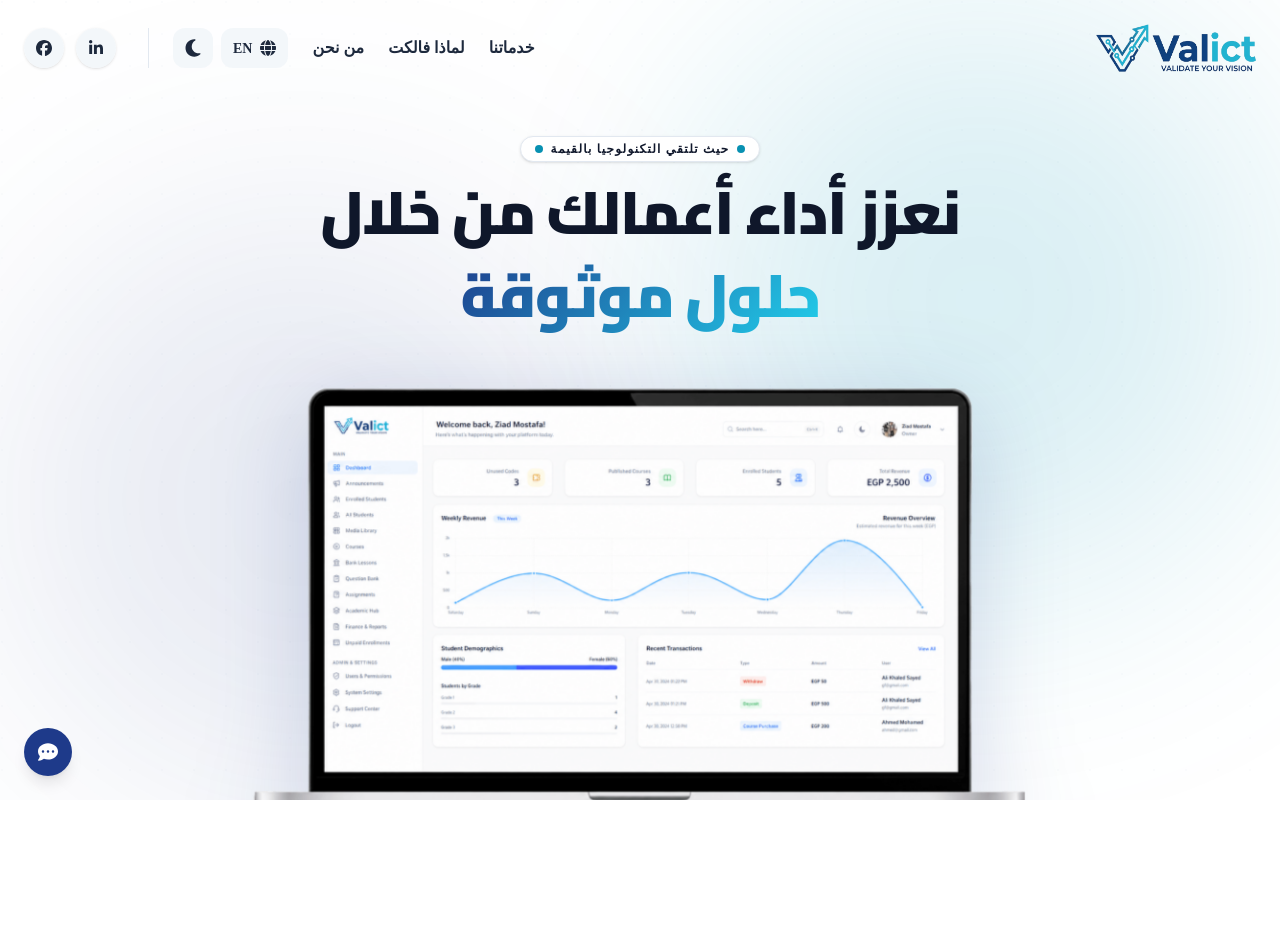
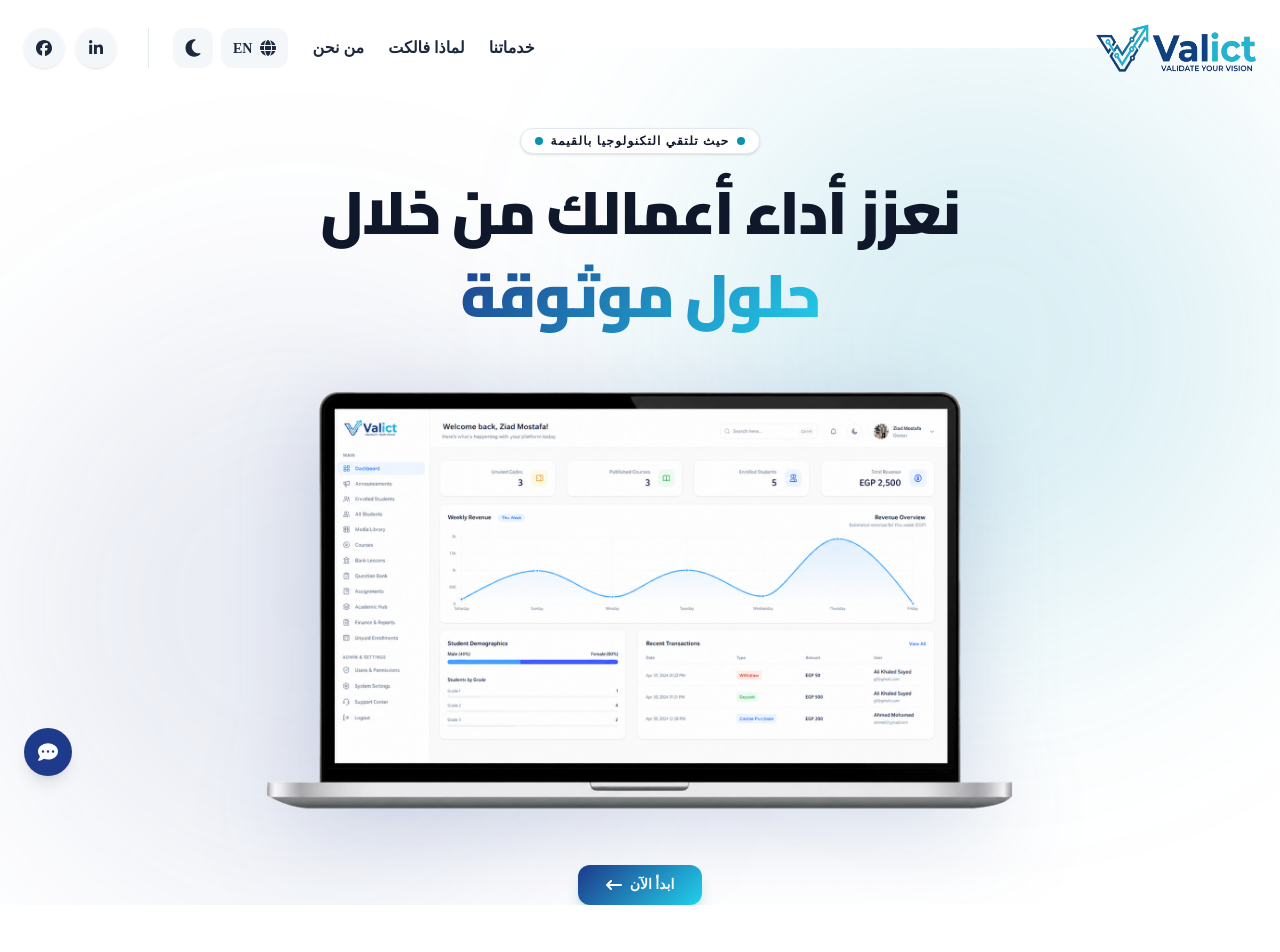
Before and after one commit to Tarek-Ali0/Valict, a Next.js app: page /ar in a window 1280 px wide. Shown: the top 952 px of the page. Built offline with nearby package versions, Linux system fonts and the light colour scheme; a web font is replaced by a local one.

Commit message:
Refactor Hero component for responsiveness and layout
Updated the Hero component layout for better responsiveness and centering. Adjusted classes and removed redundant elements for improved structure.

```diff
--- a/src/components/Hero.tsx
+++ b/src/components/Hero.tsx
@@ -25,9 +25,10 @@ export function Hero({ dict }: HeroProps) {
   const imageY = useTransform(scrollYProgress, [0, 0.3], ["0vh", "-1vh"]);
 
   return (
-    <section ref={containerRef} className="relative h-auto lg:h-[125vh] transition-colors duration-300">
+    // الجديد: جعل الارتفاع مرن وضبط التمركز التام للـ flex لضمان الثبات عند أي زووم
+    <section ref={containerRef} className="relative w-full min-h-screen lg:py-12 transition-colors duration-300 flex items-center justify-center">
 
-      <div className="relative lg:sticky top-0 lg:h-[100dvh] w-full overflow-hidden flex flex-col items-center justify-start pt-24 sm:pt-28 lg:pt-32 pb-6 lg:pb-0">
+      <div className="relative w-full max-w-7xl mx-auto overflow-hidden flex flex-col items-center justify-center pt-24 sm:pt-28 lg:pt-20 pb-6 lg:pb-0">
 
         {/* --- Premium Background Elements --- */}
         <div className="absolute top-0 right-0 w-[300px] md:w-[600px] h-[300px] md:h-[600px] bg-valict-cyan/15 dark:bg-valict-cyan/10 rounded-full blur-[90px] md:blur-[120px] -z-10 pointer-events-none"></div>
@@ -66,7 +67,6 @@ export function Hero({ dict }: HeroProps) {
               height={600}
               className="w-full h-auto drop-shadow-lg object-contain pointer-events-none"
               priority
-              fetchPriority="high"
               sizes="(max-width: 640px) 320px, (max-width: 1024px) 450px, 900px"
             />
           </div>
@@ -80,12 +80,12 @@ export function Hero({ dict }: HeroProps) {
           </Link>
         </div>
 
-        {/* 2. حاوية الديسكتوب (تحتوي على الـ H1 الوحيد والصريح للموقع بالكامل) */}
+        {/* 2. حاوية الديسكتوب المدمجة بالكامل (تتحرك ككتلة واحدة لحماية أبعاد الزووم) */}
         <motion.div
-          className="hidden lg:flex relative z-20 flex-col items-center text-center px-4 w-full max-w-6xl mt-2"
+          className="hidden lg:flex relative z-20 flex-col items-center text-center px-4 w-full max-w-4xl mx-auto space-y-6"
           style={{ y: textY, opacity: textOpacity }}
         >
-          <div className="inline-flex items-center gap-2 px-3.5 py-1 text-xs rounded-full bg-white dark:bg-slate-900 border border-slate-200 dark:border-slate-800 mb-4 shadow-sm">
+          <div className="inline-flex items-center gap-2 px-3.5 py-1 text-xs rounded-full bg-white dark:bg-slate-900 border border-slate-200 dark:border-slate-800 shadow-sm">
             <span className="flex h-2 w-2 rounded-full bg-valict-cyan animate-pulse"></span>
             <span className="text-xs font-bold text-slate-900 dark:text-valict-cyan tracking-widest uppercase">
               {dict.hero.badge}
@@ -93,7 +93,7 @@ export function Hero({ dict }: HeroProps) {
             <span className="flex h-2 w-2 rounded-full bg-valict-cyan animate-pulse"></span>
           </div>
 
-          <h1 className="text-2xl xs:text-3xl sm:text-4xl lg:text-6xl font-black leading-[1.2] lg:leading-[1.15] mb-4 text-valict-dark dark:text-white tracking-tight">
+          <h1 className="text-4xl lg:text-6xl font-black leading-[1.2] lg:leading-[1.15] text-valict-dark dark:text-white tracking-tight">
             {dict.hero.title1} <br className="hidden sm:block" />
             <span className="logo-gradient-text leading-relaxed">
               {dict.hero.title2}
@@ -101,15 +101,14 @@ export function Hero({ dict }: HeroProps) {
           </h1>
 
           {dict.hero.description && (
-            <p className="text-base sm:text-lg text-slate-600 dark:text-slate-300 max-w-2xl mx-auto mb-6 leading-relaxed font-medium">
+            <p className="text-base sm:text-lg text-slate-600 dark:text-slate-300 max-w-2xl mx-auto leading-relaxed font-medium">
               {dict.hero.description}
             </p>
           )}
-        </motion.div>
 
-        {/* Laptop / Dashboard Image للديسكتوب */}
+          {/* حاوية صورة اللابتوب للديسكتوب */}
           <motion.div
-          className="hidden lg:block relative z-30 w-full max-w-4xl lg:max-w-[880px] px-4 mt-3"
+            className="w-full max-w-[820px] mx-auto pt-2"
             style={{ scale: imageScale, y: imageY }}
           >
             <Image
@@ -119,13 +118,12 @@ export function Hero({ dict }: HeroProps) {
               height={680}
               className="w-full h-auto drop-shadow-[0_20px_50px_rgba(30,58,138,0.2)] object-contain pointer-events-none"
               priority
-            fetchPriority="high"
               sizes="(min-width: 1024px) 880px, 100vw"
             />
           </motion.div>
 
-        {/* الزرار تحت اللابتوب للديسكتوب */}
-        <div className="hidden lg:flex relative z-40 flex-col items-center text-center px-4 w-full max-w-4xl mt-3">
+          {/* حاوية الزرار تحت اللابتوب للديسكتوب */}
+          <div className="pt-2">
             <Link
               href="#contact"
               aria-label="Navigate to Valict consultation and contact section"
@@ -135,6 +133,8 @@ export function Hero({ dict }: HeroProps) {
               <FaArrowRightLong className="h-4 w-4 rtl:rotate-180" />
             </Link>
           </div>
+        </motion.div>
+
       </div>
     </section>
   );
```
Lines whose indentation alone changed are shown as unchanged.
